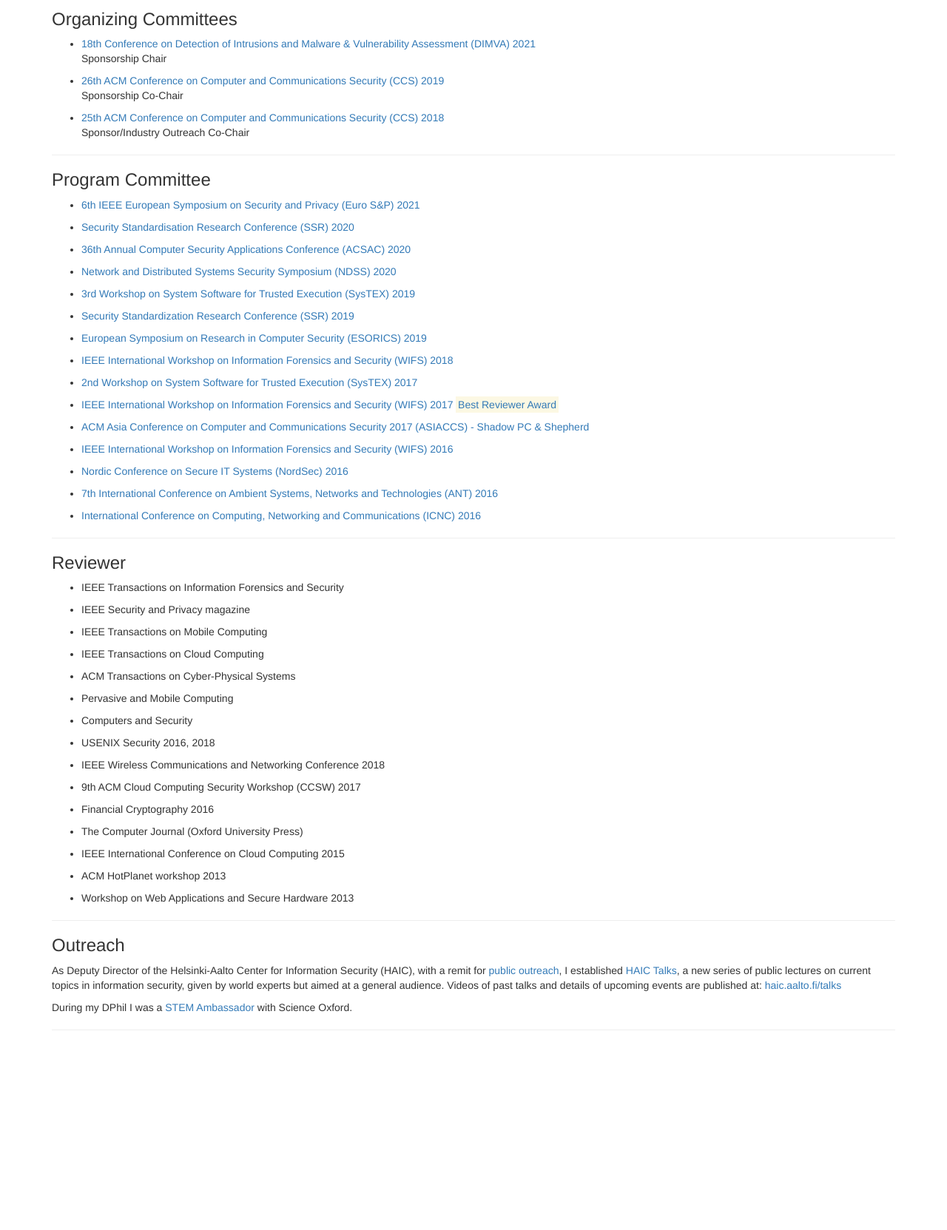
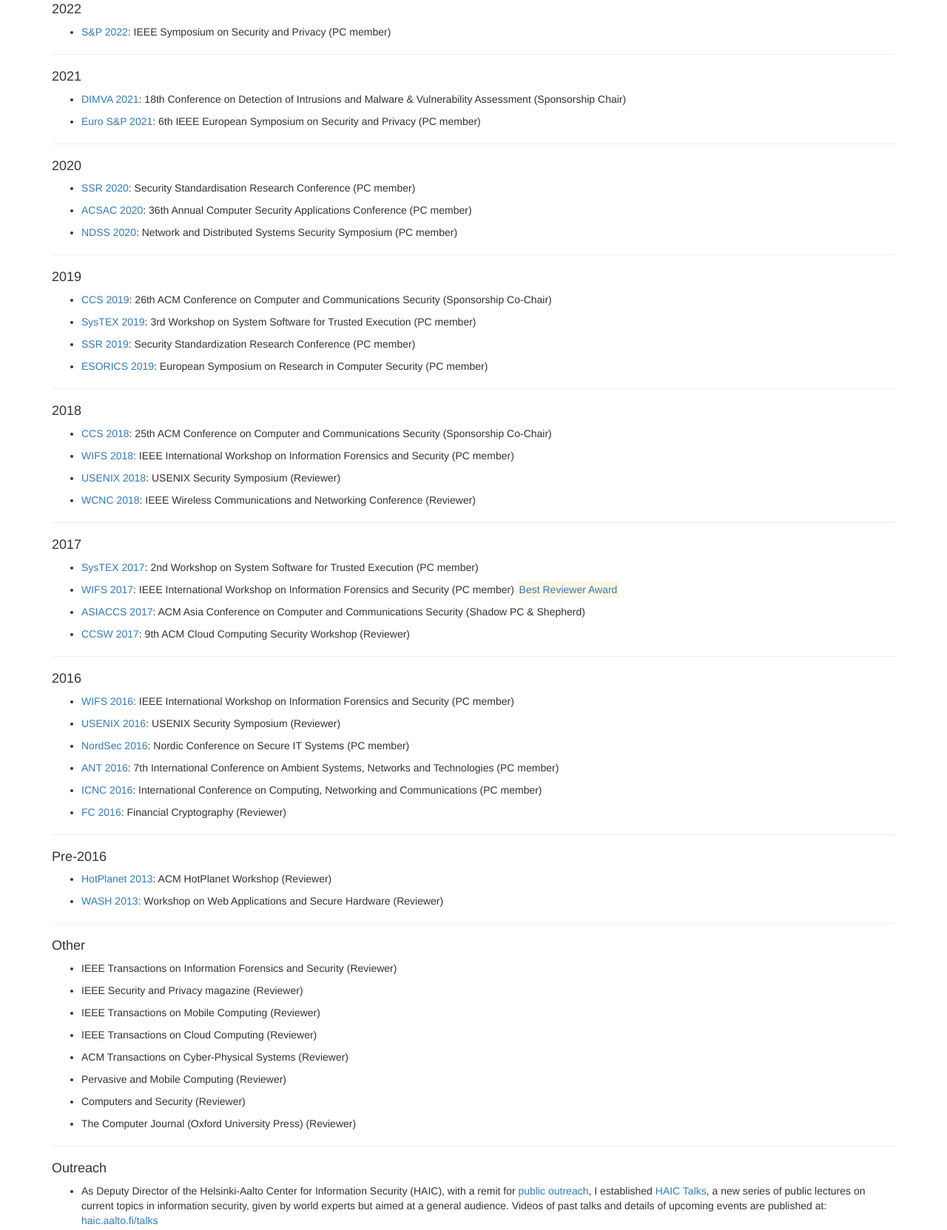
Before and after one commit to ajpaverd/ajpaverd.github.io, a plain HTML site: page service.html in a window 1280 px wide. Shown: the part 79-1742 px from the top of the page at 74% size. Before the commit the page ends 1492 px from the top, so only its background shows below. Drawn offline with nearby package versions, Linux system fonts and the light colour scheme.

Commit message:
Updated service

```diff
--- a/service.html
+++ b/service.html
@@ -50,66 +50,92 @@
 <div class="container">
 
 
-<h3>Organizing Committees</h3>
+<h4>2022</h4>
+<ul>
+  <li><p><a href="https://www.ieee-security.org/TC/SP2022/">S&P 2022</a>: IEEE Symposium on Security and Privacy (PC member)</p></li>
+</ul>
+<hr>
 
+<h4>2021</h4>
 <ul>
-<li><p><a href="https://dimva2021.campus.ciencias.ulisboa.pt/">18th Conference on Detection of Intrusions and Malware & Vulnerability Assessment (DIMVA) 2021</a></br>Sponsorship Chair</p></li>
-<li><p><a href="https://ccs2019.sigsac.org/">26th ACM Conference on Computer and Communications Security (CCS) 2019</a></br>Sponsorship Co-Chair</p></li>
-<li><p><a href="https://ccs2018.sigsac.org/">25th ACM Conference on Computer and Communications Security (CCS) 2018</a></br>Sponsor/Industry Outreach Co-Chair</p></li>
+  <li><p><a href="https://dimva2021.campus.ciencias.ulisboa.pt/">DIMVA 2021</a>: 18th Conference on Detection of Intrusions and Malware & Vulnerability Assessment (Sponsorship Chair)</p></li>
+  <li><p><a href="https://www.ieee-security.org/TC/EuroSP2021/index.html">Euro S&P 2021</a>: 6th IEEE European Symposium on Security and Privacy (PC member)</p></li>
+</ul>
+<hr>
+
+<h4>2020</h4>
+<ul>
+  <li><p><a href="https://ssr2020.mozilla.org/">SSR 2020</a>: Security Standardisation Research Conference (PC member)</p></li>
+  <li><p><a href="https://www.acsac.org/">ACSAC 2020</a>: 36th Annual Computer Security Applications Conference (PC member)</p></li>
+  <li><p><a href="https://www.ndss-symposium.org/ndss2020/">NDSS 2020</a>: Network and Distributed Systems Security Symposium (PC member)</p></li>
+</ul>
+<hr>
+
+<h4>2019</h4>
+<ul>
+  <li><p><a href="https://ccs2019.sigsac.org/">CCS 2019</a>: 26th ACM Conference on Computer and Communications Security (Sponsorship Co-Chair)</p></li>
+  <li><p><a href="https://systex.ibr.cs.tu-bs.de/systex19/">SysTEX 2019</a>: 3rd Workshop on System Software for Trusted Execution (PC member)</p></li>
+  <li><p><a href="https://conferences.ncl.ac.uk/ssr2019/">SSR 2019</a>: Security Standardization Research Conference (PC member)</p></li>
+  <li><p><a href="http://conf.laas.fr/esorics/">ESORICS 2019</a>: European Symposium on Research in Computer Security (PC member)</p></li>
+</ul>
+<hr>
+
+<h4>2018</h4>
+<ul>
+  <li><p><a href="https://ccs2018.sigsac.org/">CCS 2018</a>: 25th ACM Conference on Computer and Communications Security (Sponsorship Co-Chair)</p></li>
+  <li><p><a href="https://wifs2018.comp.polyu.edu.hk/">WIFS 2018</a>: IEEE International Workshop on Information Forensics and Security (PC member)</p></li>
+  <li><p><a href="https://www.usenix.org/conference/usenixsecurity18">USENIX 2018</a>: USENIX Security Symposium (Reviewer)</p></li>
+  <li><p><a href="https://wcnc2018.ieee-wcnc.org/">WCNC 2018</a>: IEEE Wireless Communications and Networking Conference (Reviewer)</p></li>
+</ul>
+<hr>
+
+<h4>2017</h4>
+<ul>
+  <li><p><a href="https://systex17.ibr.cs.tu-bs.de/">SysTEX 2017</a>: 2nd Workshop on System Software for Trusted Execution (PC member)</p></li>
+  <li><p><a href="http://www.wifs2017.org/">WIFS 2017</a>: IEEE International Workshop on Information Forensics and Security (PC member) <mark><a href="https://project.inria.fr/wifs2017/awards/">Best Reviewer Award</a></mark></p></li>
+  <li><p><a href="http://asiaccs2017.com/">ASIACCS 2017</a>: ACM Asia Conference on Computer and Communications Security (Shadow PC & Shepherd)</p></li>
+  <li><p><a href="https://dl.acm.org/doi/proceedings/10.1145/3140649">CCSW 2017</a>: 9th ACM Cloud Computing Security Workshop (Reviewer)</p></li>
+</ul>
+<hr>
+
+<h4>2016</h4>
+<ul>
+  <li><p><a href="https://ieeexplore.ieee.org/xpl/mostRecentIssue.jsp?punumber=7811906">WIFS 2016</a>: IEEE International Workshop on Information Forensics and Security (PC member)</p></li>
+  <li><p><a href="https://www.usenix.org/conference/usenixsecurity16">USENIX 2016</a>: USENIX Security Symposium (Reviewer)</p></li>
+  <li><p><a href="http://nordsec.oulu.fi">NordSec 2016</a>: Nordic Conference on Secure IT Systems (PC member)</p></li>
+  <li><p><a href="http://cs-conferences.acadiau.ca/ant-16/">ANT 2016</a>: 7th International Conference on Ambient Systems, Networks and Technologies (PC member)</p></li>
+  <li><p><a href="http://www.conf-icnc.org/2016/">ICNC 2016</a>: International Conference on Computing, Networking and Communications (PC member)</p></li>
+  <li><p><a href="https://link.springer.com/book/10.1007/978-3-662-54970-4">FC 2016</a>: Financial Cryptography (Reviewer)</p></li>
+</ul>
+<hr>
+
+<h4>Pre-2016</h4>
+<ul>
+  <li><p><a href="https://conferences.sigcomm.org/sigcomm/2013/hotplanet.php">HotPlanet 2013</a>: ACM HotPlanet Workshop (Reviewer)</p></li>
+  <li><p><a href="https://wash2013.wordpress.com/">WASH 2013</a>: Workshop on Web Applications and Secure Hardware (Reviewer)</p></li>
+</ul>
+<hr>
+
+<h4>Other</h4>
+<ul>
+  <li><p>IEEE Transactions on Information Forensics and Security (Reviewer)</p></li>
+  <li><p>IEEE Security and Privacy magazine (Reviewer)</p></li>
+  <li><p>IEEE Transactions on Mobile Computing (Reviewer)</p></li>
+  <li><p>IEEE Transactions on Cloud Computing (Reviewer)</p></li>
+  <li><p>ACM Transactions on Cyber-Physical Systems (Reviewer)</p></li>
+  <li><p>Pervasive and Mobile Computing (Reviewer)</p></li>
+  <li><p>Computers and Security (Reviewer)</p></li>
+  <li><p>The Computer Journal (Oxford University Press) (Reviewer)</p></li>
 </ul>
 
 <hr>
 
-<h3>Program Committee</h3>
 
+<h4>Outreach</h4>
 <ul>
-<li><p><a href="https://www.ieee-security.org/TC/EuroSP2021/index.html">6th IEEE European Symposium on Security and Privacy (Euro S&P) 2021</a></p></li>
-<li><p><a href="https://ssr2020.mozilla.org/">Security Standardisation Research Conference (SSR) 2020</a></p></li>
-<li><p><a href="https://www.acsac.org/">36th Annual Computer Security Applications Conference (ACSAC) 2020</a></p></li>
-<li><p><a href="https://www.ndss-symposium.org/ndss2020/">Network and Distributed Systems Security Symposium (NDSS) 2020</a></p></li>
-<li><p><a href="https://systex.ibr.cs.tu-bs.de/systex19/">3rd Workshop on System Software for Trusted Execution (SysTEX) 2019</a></p></li>
-<li><p><a href="https://conferences.ncl.ac.uk/ssr2019/">Security Standardization Research Conference (SSR) 2019</a></p></li>
-<li><p><a href="http://conf.laas.fr/esorics/">European Symposium on Research in Computer Security (ESORICS) 2019</a></p></li>
-<li><p><a href="https://wifs2018.comp.polyu.edu.hk/">IEEE International Workshop on Information Forensics and Security (WIFS) 2018</a></p></li>
-<li><p><a href="https://systex17.ibr.cs.tu-bs.de/">2nd Workshop on System Software for Trusted Execution (SysTEX) 2017</a></p></li>
-<li><p><a href="http://www.wifs2017.org/">IEEE International Workshop on Information Forensics and Security (WIFS) 2017</a> <mark><a href="https://project.inria.fr/wifs2017/awards/">Best Reviewer Award</a></mark></p></li>
-<li><p><a href="http://asiaccs2017.com/">ACM Asia Conference on Computer and Communications Security 2017 (ASIACCS) - Shadow PC & Shepherd</a></p></li>
-<li><p><a href="https://ieeexplore.ieee.org/xpl/mostRecentIssue.jsp?punumber=7811906">IEEE International Workshop on Information Forensics and Security (WIFS) 2016</a></p></li>
-<li><p><a href="http://nordsec.oulu.fi">Nordic Conference on Secure IT Systems (NordSec) 2016</a></p></li>
-<li><p><a href="http://cs-conferences.acadiau.ca/ant-16/">7th International Conference on Ambient Systems, Networks and Technologies (ANT) 2016</a></p></li>
-<li><p><a href="http://www.conf-icnc.org/2016/">International Conference on Computing, Networking and Communications (ICNC) 2016</a></p></li>
+  <li><p>As Deputy Director of the Helsinki-Aalto Center for Information Security (HAIC), with a remit for <a href="https://haic.fi/haic-meet-and-greet-event-autumn-2017/">public outreach</a>, I established <a href="https://haic.aalto.fi/talks">HAIC Talks</a>, a new series of public lectures on current topics in information security, given by world experts but aimed at a general audience. Videos of past talks and details of upcoming events are published at: <a href="https://haic.aalto.fi/talks/">haic.aalto.fi/talks</a></p></li>
+  <li><p>During my DPhil I was a <a href="https://scienceoxford.com/schools/stem-ambassador-programme/">STEM Ambassador</a> with Science Oxford.</p></li>
 </ul>
-
-<hr>
-
-<h3>Reviewer</h3>
-
-<ul>
-<li><p>IEEE Transactions on Information Forensics and Security</p></li>
-<li><p>IEEE Security and Privacy magazine</p></li>
-<li><p>IEEE Transactions on Mobile Computing</p></li>
-<li><p>IEEE Transactions on Cloud Computing</p></li>
-<li><p>ACM Transactions on Cyber-Physical Systems</p></li>
-<li><p>Pervasive and Mobile Computing</p></li>
-<li><p>Computers and Security</p></li>
-<li><p>USENIX Security 2016, 2018</p></li>
-<li><p>IEEE Wireless Communications and Networking Conference 2018</p></li>
-<li><p>9th ACM Cloud Computing Security Workshop (CCSW) 2017</p></li>
-<li><p>Financial Cryptography 2016</p></li>
-<li><p>The Computer Journal (Oxford University Press)</p></li>
-<li><p>IEEE International Conference on Cloud Computing 2015</p></li>
-<li><p>ACM HotPlanet workshop 2013</p></li>
-<li><p>Workshop on Web Applications and Secure Hardware 2013</p></li>
-</ul>
-
-<hr>
-
-<h3>Outreach</h3>
-
-<p>As Deputy Director of the Helsinki-Aalto Center for Information Security (HAIC), with a remit for <a href="https://haic.fi/haic-meet-and-greet-event-autumn-2017/">public outreach</a>, I established <a href="https://haic.aalto.fi/talks">HAIC Talks</a>, a new series of public lectures on current topics in information security, given by world experts but aimed at a general audience. Videos of past talks and details of upcoming events are published at: <a href="https://haic.aalto.fi/talks/">haic.aalto.fi/talks</a></p>
-
-<p>During my DPhil I was a <a href="https://scienceoxford.com/schools/stem-ambassador-programme/">STEM Ambassador</a> with Science Oxford.</p>
-
 <hr>
 
 </div>
```
Also changed, not shown: index.html (+1 -0 lines).
